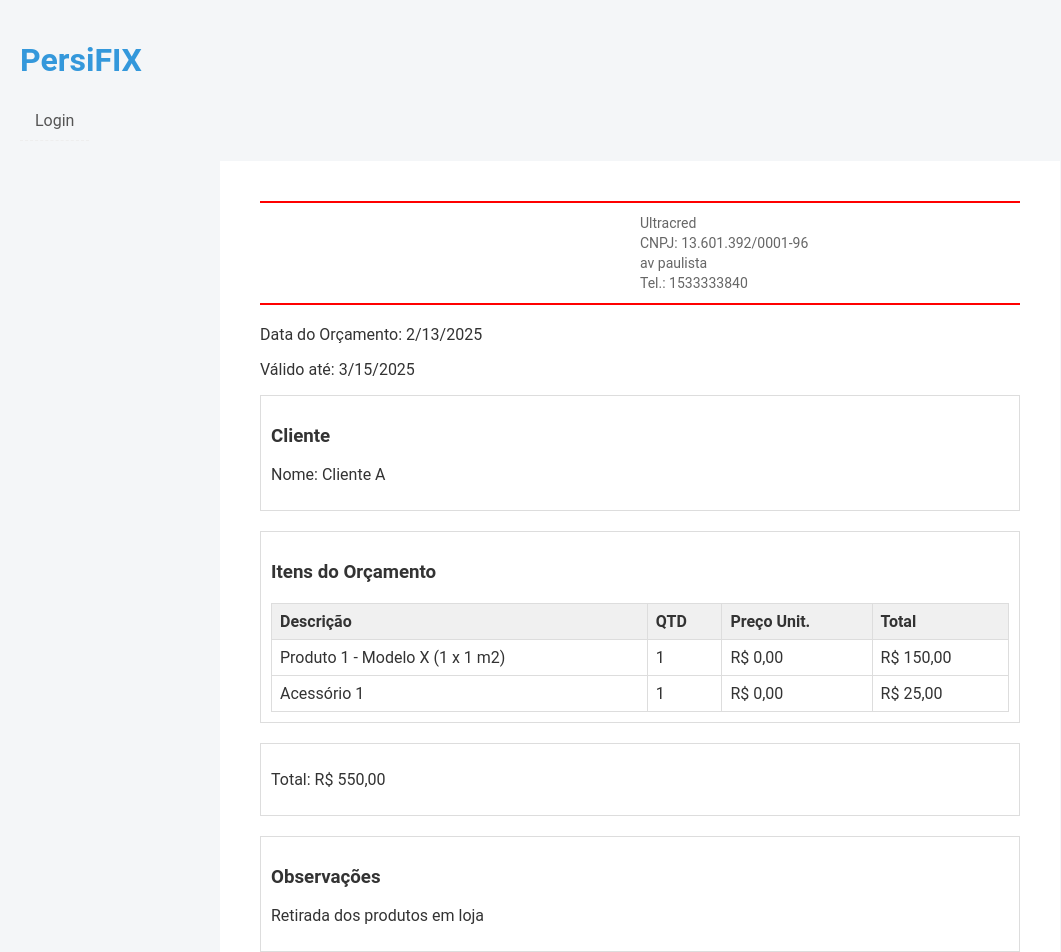
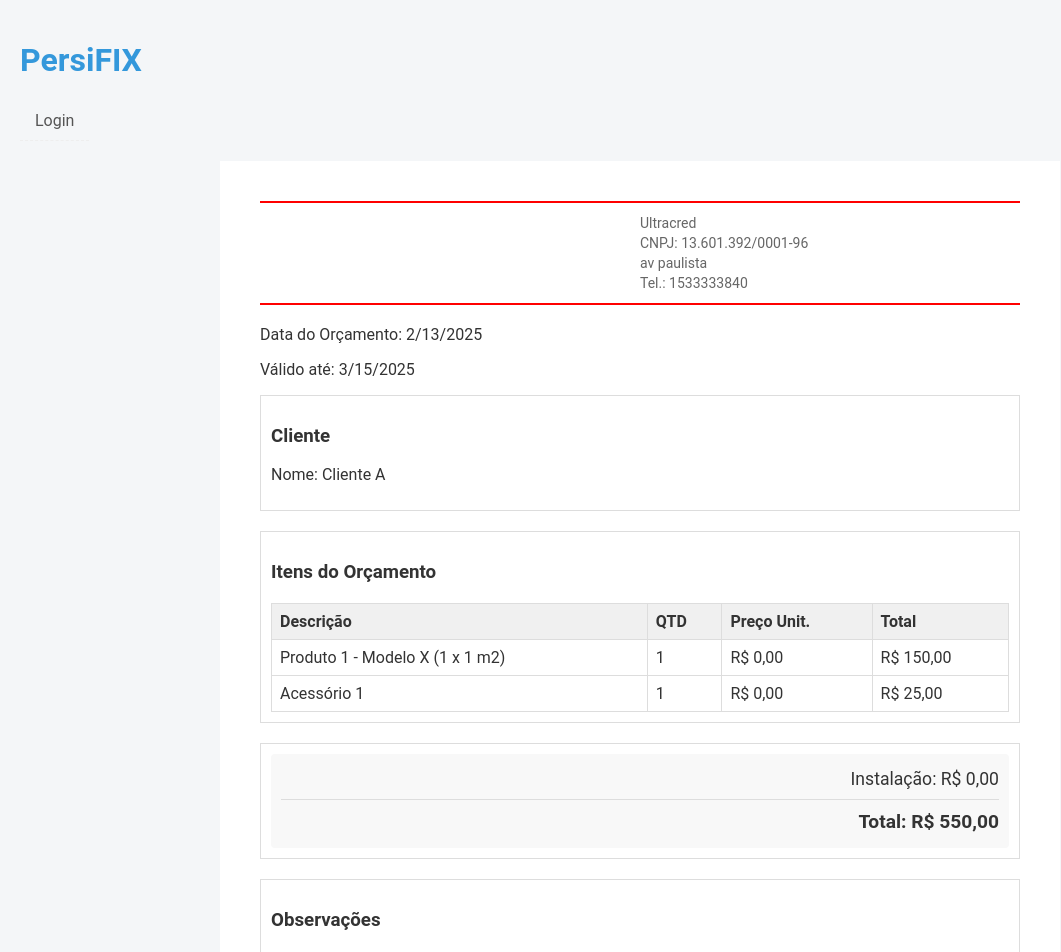
Before and after one commit to volcovrafael06/bolt-generated-project, a React (Vite) app: page /budgets/1/view in a window 1280 px wide. Shown: the top 952 px of the page, without its empty margins (0-1061 px from the left). Built offline with nearby package versions, Linux system fonts and the light colour scheme.

Commit message:
Initial commit from your app

```diff
--- a/src/components/BudgetDetailsPage.css
+++ b/src/components/BudgetDetailsPage.css
@@ -67,6 +67,26 @@
   background-color: #f0f0f0;
 }
 
+.price-breakdown {
+  text-align: right;
+  padding: 10px;
+  background-color: #f8f8f8;
+  border-radius: 4px;
+}
+
+.price-breakdown p {
+  margin: 5px 0;
+  font-size: 1.1em;
+}
+
+.price-breakdown p:last-child {
+  font-weight: bold;
+  font-size: 1.2em;
+  margin-top: 10px;
+  border-top: 1px solid #ddd;
+  padding-top: 10px;
+}
+
 .button-container {
   display: flex;
   gap: 10px;
--- a/src/components/BudgetDetailsPage.jsx
+++ b/src/components/BudgetDetailsPage.jsx
@@ -125,10 +125,13 @@ function BudgetDetailsPage({ budgets, companyLogo }) {
     });
 
     const finalY = doc.autoTable.previous.finalY;
-    doc.text(`Total: ${formatCurrency(budget.totalValue)}`, 120, finalY + 10);
 
-    doc.text('Observações:', 10, finalY + 20);
-    doc.text(budget.observation || 'Retirada dos produtos em loja', 10, finalY + 27);
+    // Add installation price
+    doc.text(`Instalação: ${formatCurrency(budget.installationPrice || 0)}`, 120, finalY + 10);
+    doc.text(`Total: ${formatCurrency(budget.totalValue)}`, 120, finalY + 20);
+
+    doc.text('Observações:', 10, finalY + 30);
+    doc.text(budget.observation || 'Retirada dos produtos em loja', 10, finalY + 37);
 
     doc.save(`orcamento-${budget.id}.pdf`);
   };
@@ -190,7 +193,10 @@ function BudgetDetailsPage({ budgets, companyLogo }) {
           </section>
 
           <section className="totals-section">
-            <p>Total: {formatCurrency(budget.totalValue)}</p>
+            <div className="price-breakdown">
+              <p>Instalação: {formatCurrency(budget.installationPrice || 0)}</p>
+              <p>Total: {formatCurrency(budget.totalValue)}</p>
+            </div>
           </section>
 
           <section className="observations-section">
```
